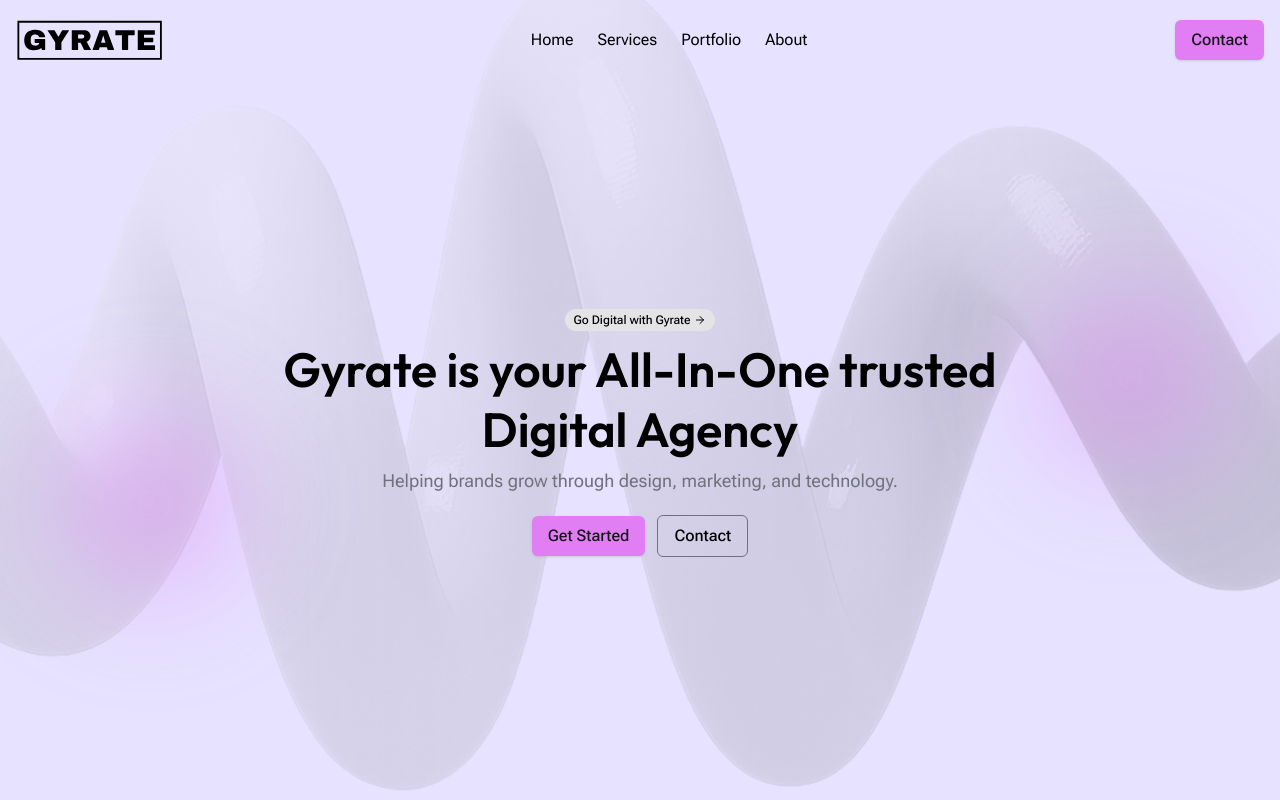
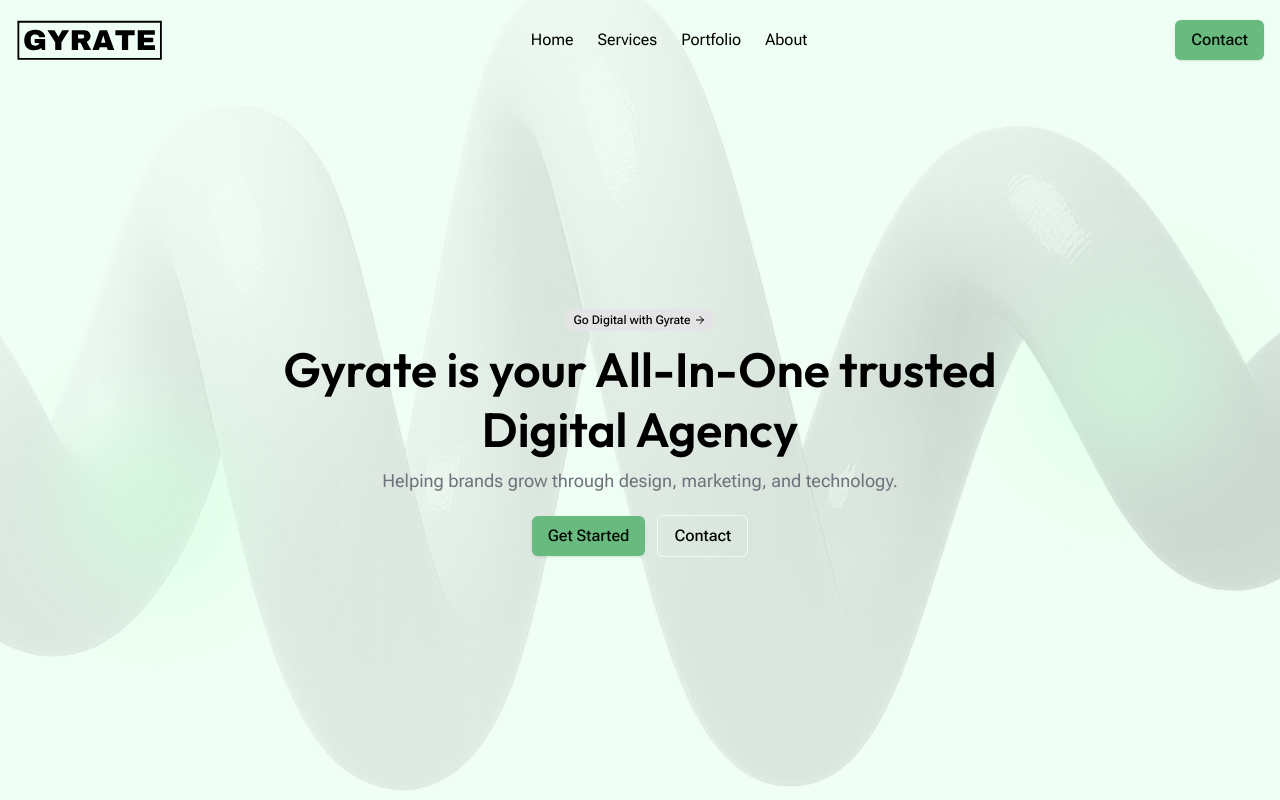
Before and after one commit to gyratedigital/GyrateDigital, a Next.js app: page / in a window 1280 px wide. Shown: the top 800 px of the page. Built offline with nearby package versions, Linux system fonts and the light colour scheme.

Commit message:
New section designed

```diff
--- /dev/null
+++ b/app/components/BrandsSection.tsx
@@ -0,0 +1,25 @@
+
+import * as React from 'react'
+import { Swiper, SwiperSlide } from 'swiper/react';
+import 'swiper/css';
+
+export default () => {
+  return (
+    <div className="container px-4 mx-auto mb-[100px]">
+        <h2 className="max-w-4xl font-semibold mx-auto mb-2 text-4xl text-foreground text-center">Our Clients</h2>
+        <p className="text-center text-sm text-foreground mb-12">Proud to work with these leaders.</p>
+        <Swiper
+          spaceBetween={50}
+          slidesPerView={3}
+          onSlideChange={() => console.log('slide change')}
+          onSwiper={(swiper) => console.log(swiper)}
+          >
+          <SwiperSlide>Slide 1</SwiperSlide>
+          <SwiperSlide>Slide 2</SwiperSlide>
+          <SwiperSlide>Slide 3</SwiperSlide>
+          <SwiperSlide>Slide 4</SwiperSlide>
+          {/* ... */}
+        </Swiper>
+    </div>
+  );
+};
--- a/app/components/Header.tsx
+++ b/app/components/Header.tsx
@@ -22,7 +22,7 @@ export default function NavigationMenuDemo() {
 
     useEffect(() => {
       const handleScroll = () => {
-        if(window.scrollY > 70) {
+        if(window.scrollY > 0) {
           setScrolled(true);
         } else {
           setScrolled(false);
--- a/app/components/HomeBanner.tsx
+++ b/app/components/HomeBanner.tsx
@@ -11,7 +11,7 @@ export default function HeroSection() {
         <div className="w-full flex items-center justify-between pt-[80px] h-screen">
             <div className="container px-4 relative flex sm:flex-row flex-col justify-center items-center pt-12 md:pt-16 lg:pt-20 pb-16 md:pb-20 lg:pb-24 mx-auto px-4 gap-12 animate__animated animate__bounce">
                 <div className="hero-content flex flex-col gap-2 sm:w-4xl w-full items-center text-center">
-                    <div className="absolute z-0 w-[300px] h-[300px] blur-[50px] right-0 top-0 rounded-full bg-[radial-gradient(circle,rgba(225,126,244,0.6)_0%,rgba(9,9,17,0)_60%)]"></div>
+                    <div className="absolute z-0 w-[300px] h-[300px] blur-[50px] right-0 top-0 rounded-full bg-[radial-gradient(circle,#CDFFDC,rgba(9,9,17,0)_60%)]"></div>
                     <div className="banner-text relative z-1">
                         <a
                             href="/docs/components/calendar"
@@ -44,7 +44,7 @@ export default function HeroSection() {
                             </a>
                         </div>
                     </div>
-                    <div className="absolute z-0 w-[300px] h-[300px] blur-[50px] left-0 bottom-0 rounded-full bg-[radial-gradient(circle,rgba(225,126,244,0.6)_0%,rgba(9,9,17,0)_60%)]"></div>
+                    <div className="absolute z-0 w-[300px] h-[300px] blur-[50px] left-0 bottom-0 rounded-full bg-[radial-gradient(circle,#CDFFDC,rgba(9,9,17,0)_60%)]"></div>
                 </div>
             </div>
         </div>
--- /dev/null
+++ b/app/components/QualitySection.tsx
@@ -0,0 +1,40 @@
+import * as React from 'react'
+import { qualitySection } from '../data/qualitySection'
+
+export default function QualitySection() {
+    return(
+        <div className="bg-gradient-to-r from-[#233E2B] to-[#68BA7F] py-20 mt-[500px] mb-[100px]">
+            <div className="container px-4 mx-auto">
+                <div className="max-w-4xl mx-auto">
+                    <h2 className="font-semibold mb-2 text-4xl text-card-light text-center">Reasons you should choose Gyrate</h2>
+                    <p className="text-center text-sm text-card-light mb-12">We Provide Quality</p>
+                </div>
+                <div className="grid gap-6 sm:grid-cols-2 lg:grid-cols-4">
+                    {qualitySection.map((quality) => (
+                        <div key={quality.id} className="card relative group bg-light p-[30px] rounded-2xl shadow-md bg-[url('/card-bg.svg')] bg-[length:46%] bg-top-right bg-no-repeat transition-[background-size] duration-500 ease-in-out hover:bg-[length:80%] overflow-hidden">
+                            {/* Overlay */}
+                            <div className="absolute inset-0 bg-light/90 opacity-0 transition-opacity duration-500 ease-in-out group-hover:opacity-100 rounded-xl z-99"></div>
+                            {/* Content */}
+                            <div className="relative z-10">
+                                <p className="text-card-dark text-xs mb-5">{quality.number}</p>
+                                <h3 className="text-card-dark text-2xl font-semibold mb-5">
+                                {(Array.isArray(quality.title) ? quality.title : [quality.title]).map((ti, i) => (
+                                    <p key={i} className="outfit-text text-card-dark text-2xl font-semibold mb-0">
+                                    {ti}
+                                    </p>
+                                ))}
+                                </h3>
+                                <p className="text-card-dark text-sm line-clamp-5">{quality.description}</p>
+                            </div>
+                            {/* Hover Text (extra layer) */}
+                            <div className="absolute inset-0 flex items-center justify-center text-card-dark text-lg font-semibold opacity-0 translate-y-5 transition-all duration-700 ease-in-out group-hover:opacity-100 group-hover:translate-y-0 cursor-pointer z-99">
+                                Learn More →
+                            </div>
+                        </div>
+
+                    ))}
+                </div>
+            </div>
+        </div>
+    )
+}
--- a/app/components/WorkSection.tsx
+++ b/app/components/WorkSection.tsx
@@ -24,8 +24,8 @@ export default function WorkSection() {
         const tl = gsap.timeline({
           scrollTrigger: {
             trigger: containerRef.current,
-            start: () => `top+=${i * window.innerHeight * 0.5 - 100} top`, // trigger a bit earlier
-            end: () => `+=${window.innerHeight * 0.5}`,
+            start: () => `top+=${i * window.innerHeight * 0.7} top`, // trigger a bit earlier
+            end: () => `+=${window.innerHeight * 0.7}`,
             scrub: true,
           },
         })
@@ -46,7 +46,7 @@ export default function WorkSection() {
             {
               yPercent: -10 * (i - j),
               scale: 0.9 - (i - j) * 0.05,
-              opacity: 0.3,
+              opacity: 0.1,
               zIndex: 5 - (i - j),
               duration: 0.5,
             },
@@ -69,12 +69,12 @@ export default function WorkSection() {
       </div>
 
       {/* Cards stacked */}
-      <div className="relative h-[300vh]"> {/* enough scroll space */}
+      <div className="relative h-[400vh]"> {/* enough scroll space */}
         <div className="sticky top-24 flex flex-col items-center">
           {workSection.map((work) => (
             <div
               key={work.id}
-              className="work-card flex sm:flex-row flex-col items-center absolute w-full sm:max-w-[80%] max-w-full min-h-[60vh] card bg-secondary rounded-2xl shadow-md overflow-hidden"
+              className="work-card border-16 border-secondary flex sm:flex-row flex-col items-center absolute w-full sm:max-w-[80%] max-w-full max-h-[60vh] card bg-secondary rounded-2xl shadow-md overflow-hidden"
             >
               {/* Overlay */}
               <div className="absolute inset-0 bg-secondary/90 opacity-0 transition-opacity duration-500 ease-in-out group-hover:opacity-100 rounded-xl"></div>
@@ -95,7 +95,7 @@ export default function WorkSection() {
               <img
                 src={work.image}
                 alt={Array.isArray(work.title) ? work.title.join(' ') : work.title}
-                className="sm:w-3/5 w-full h-auto object-cover rounded-lg p-4"
+                className="sm:w-3/5 w-full h-auto object-cover rounded-lg"
               />
 
               {/* Hover Text */}
--- /dev/null
+++ b/app/data/qualitySection.ts
@@ -0,0 +1,28 @@
+'use client'
+
+export const qualitySection = [
+    {
+        id: 1,
+        number: "01",
+        title: ["Client-Centered", " Approach"],
+        description: "Your satisfaction is our priority. We take the time to understand your unique requirements and work closely with you to meet your specific needs.",
+    },
+    {
+        id: 2,
+        number: "02",
+        title: ["Innovation and", " Adaptability"],
+        description: "We embrace new technologies and methodologies to ensure that our services remains latest to your changing needs.",
+    },
+    {
+        id: 3,
+        number: "03",
+        title: ["Quality", " Assurance"],
+        description: "Quality is non-negotiable for us. We maintain rigorous quality standards to deliver nothing but the best.",
+    },
+    {
+        id: 4,
+        number: "04",
+        title: ["Your Success is Our", " Success"],
+        description: "We take pride in contributing to your achievements and being a trusted partner in your journey.",
+    },
+];
--- a/app/globals.css
+++ b/app/globals.css
@@ -48,12 +48,14 @@
 
 :root {
   --radius: 0.375rem;
-  --background: #E6E2FF;
+  --background: #F0FFF5;
   --foreground: #000;
-  --primary: #e17ef4;
-  --secondary: #29273F;
-  --primary-foreground: #15141b;
-  --light: #71717b;
+  /* --primary: #e17ef4; */
+  --primary: #68BA7F;
+  /* --secondary: #29273F; */
+  --secondary: #233E2B;
+  --primary-foreground: #020a04;
+  --light: #F0FFF5;
   --muted-foreground: #71717b;
   --card-dark: #000;
   --card-light: #fff;
@@ -85,11 +87,14 @@
 }
 
 .dark {
-  --background: #090911;
+  --background: #070e09;
   --foreground: #fff;
-  --primary: #e17ef4;
-  --secondary: #29273F;
-  --primary-foreground: #15141b;
+  /* --primary: #e17ef4; */
+  --primary: #68BA7F;
+  /* --secondary: #29273F; */
+  --secondary: #233E2B;
+  --primary-foreground: #020a04;
+   --light: #F0FFF5;
   --card-dark: #000;
   --card-light: #fff;
   /* --card: #e17ef4; */
@@ -121,12 +126,14 @@
 
 @media (prefers-color-scheme: dark) {
   :root {
-    --background: #090911;
+    --background: #070e09;
     --foreground: #fff;
-    --primary: #e17ef4;
-    --secondary: #29273F;
-    --primary-foreground: #15141b;
-    --light: #71717b;
+    /* --primary: #e17ef4; */
+    --primary: #68BA7F;
+    /* --secondary: #29273F; */
+    --secondary: #233E2B;
+    --primary-foreground: #020a04;
+    --light: #F0FFF5;
     --card-dark: #000;
     --card-light: #fff;
     /* --card: #e17ef4; */
--- a/app/page.tsx
+++ b/app/page.tsx
@@ -1,9 +1,11 @@
 'use client'
 
 import AboutSection from "./components/AboutSection";
+import BrandsSection from "./components/BrandsSection";
 import FeaturedCategories from "./components/FeaturedCategoryCards";
 import NavigationMenuDemo from "./components/Header";
 import HeroSection from "./components/HomeBanner";
+import QualitySection from "./components/QualitySection";
 import ServicesSection from "./components/ServicesSection";
 import WorkSection from "./components/WorkSection";
 
@@ -19,6 +21,8 @@ export default function Home() {
       <AboutSection />
       <ServicesSection />
       <WorkSection />
+      <QualitySection />
+      <BrandsSection />
     </div>
   );
 }
```
Also changed, not shown: public/about-img.svg.
